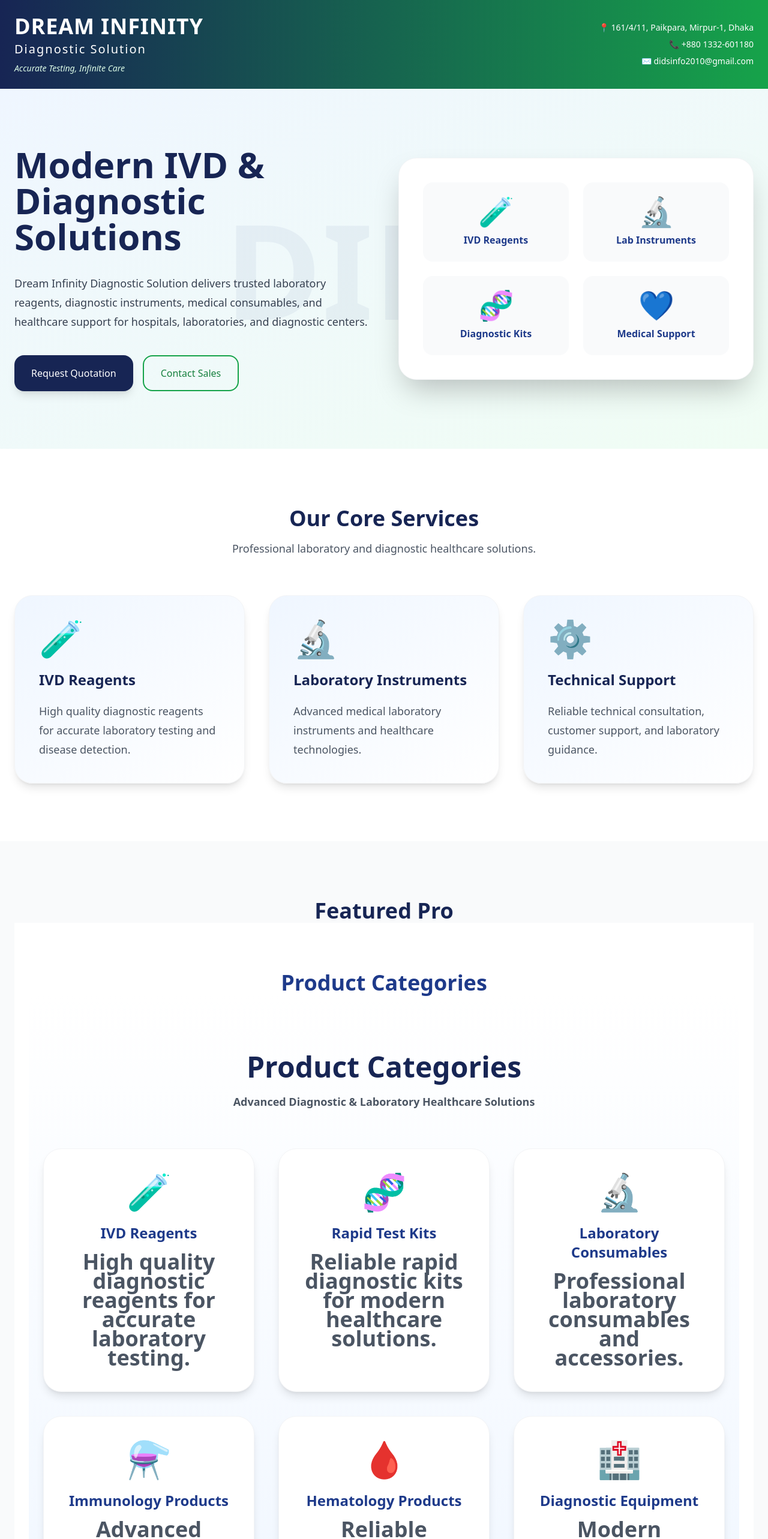
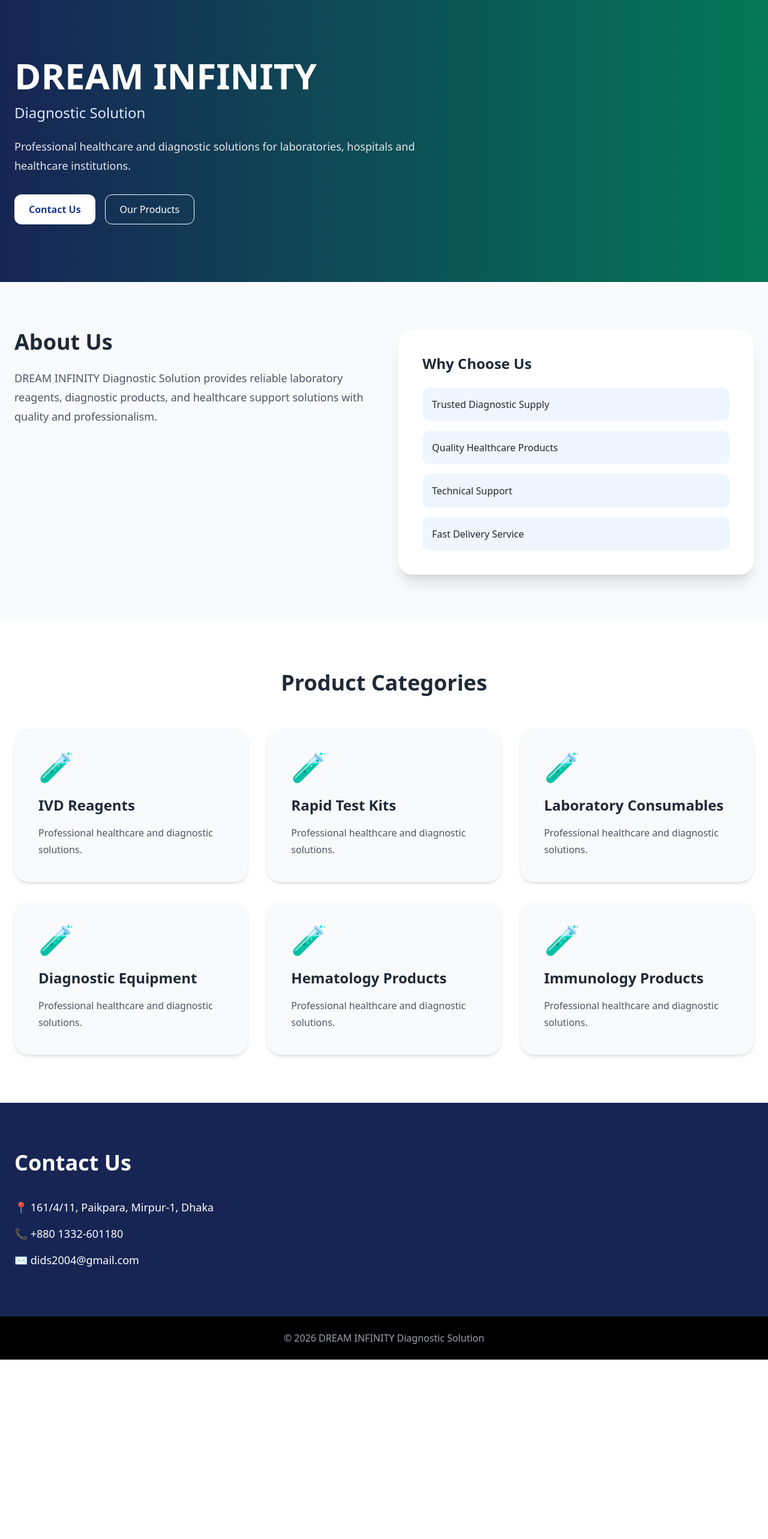
Before and after one commit to didc2026/dream-infinity-diagnostic-solution, a React (Create React App) app: page / in a window 1280 px wide. Shown: the top 2565 px of the page at 60% size. After the commit the page ends 2266 px from the top, so only its background shows below. Built offline with nearby package versions, Linux system fonts and the light colour scheme.

Commit message:
professional website update

```diff
--- a/src/App.js
+++ b/src/App.js
@@ -1,385 +1,155 @@
-export default function DreamInfinityWebsite() {
+export default function App() {
+  const products = [
+    "IVD Reagents",
+    "Rapid Test Kits",
+    "Laboratory Consumables",
+    "Diagnostic Equipment",
+    "Hematology Products",
+    "Immunology Products",
+  ];
+
   return (
-    <div className="min-h-screen bg-white text-gray-800 font-sans">
-      {/* Header */}
-      <header className="bg-gradient-to-r from-blue-950 to-green-600 text-white shadow-xl">
-        <div className="max-w-7xl mx-auto px-6 py-6 flex flex-col md:flex-row items-center justify-between">
-          <div>
-            <h1 className="text-4xl font-bold tracking-wide">
+    <div className="min-h-screen bg-gray-50 text-gray-800">
+
+      {/* HERO SECTION */}
+      <section className="bg-gradient-to-r from-blue-950 to-emerald-700 text-white">
+        <div className="max-w-7xl mx-auto px-6 py-24">
+
+          <h1 className="text-5xl md:text-6xl font-bold">
             DREAM INFINITY
           </h1>
-            <p className="text-xl tracking-widest mt-1">
+
+          <p className="text-2xl mt-4 text-blue-100">
             Diagnostic Solution
           </p>
-            <p className="italic text-sm mt-2 text-green-100">
-              Accurate Testing, Infinite Care
+
+          <p className="mt-6 max-w-2xl text-lg leading-8 text-gray-200">
+            Professional healthcare and diagnostic solutions for laboratories,
+            hospitals and healthcare institutions.
+          </p>
+
+          <div className="mt-8 flex gap-4">
+            <button className="bg-white text-blue-900 px-6 py-3 rounded-xl font-semibold">
+              Contact Us
+            </button>
+
+            <button className="border border-white px-6 py-3 rounded-xl">
+              Our Products
+            </button>
+          </div>
+
+        </div>
+      </section>
+
+      {/* ABOUT */}
+      <section className="max-w-7xl mx-auto px-6 py-20">
+
+        <div className="grid md:grid-cols-2 gap-12">
+
+          <div>
+            <h2 className="text-4xl font-bold mb-6">
+              About Us
+            </h2>
+
+            <p className="text-lg leading-8 text-gray-600">
+              DREAM INFINITY Diagnostic Solution provides reliable
+              laboratory reagents, diagnostic products, and healthcare
+              support solutions with quality and professionalism.
             </p>
           </div>
 
-          <div className="mt-5 md:mt-0 text-sm leading-7 text-right">
-            <p>📍 161/4/11, Paikpara, Mirpur-1, Dhaka</p>
-            <p>📞 +880 1332-601180</p>
-            <p>✉ didsinfo2010@gmail.com</p>
-          </div>
-        </div>
-      </header>
+          <div className="bg-white rounded-3xl shadow-xl p-10">
+            <h3 className="text-2xl font-semibold mb-6">
+              Why Choose Us
+            </h3>
 
-      {/* Hero Section */}
-      <section className="bg-gradient-to-br from-blue-50 to-green-50 py-24 px-6 overflow-hidden relative">
-        <div className="absolute inset-0 opacity-5 text-[220px] font-bold flex items-center justify-center text-blue-900 pointer-events-none">
-          DIDS
+            <div className="space-y-4">
+
+              <div className="bg-blue-50 rounded-xl p-4">
+                Trusted Diagnostic Supply
               </div>
 
-        <div className="max-w-7xl mx-auto grid md:grid-cols-2 gap-12 items-center relative z-10">
-          <div>
-            <h2 className="text-5xl md:text-6xl font-bold text-blue-950 leading-tight">
-              Modern IVD & Diagnostic Solutions
-            </h2>
+              <div className="bg-blue-50 rounded-xl p-4">
+                Quality Healthcare Products
+              </div>
 
-            <p className="mt-8 text-lg leading-8 text-gray-700">
-              Dream Infinity Diagnostic Solution delivers trusted laboratory reagents,
-              diagnostic instruments, medical consumables, and healthcare support
-              for hospitals, laboratories, and diagnostic centers.
-            </p>
+              <div className="bg-blue-50 rounded-xl p-4">
+                Technical Support
+              </div>
 
-            <div className="mt-10 flex flex-wrap gap-4">
-              <button className="bg-blue-950 hover:bg-blue-900 text-white px-7 py-4 rounded-2xl shadow-lg transition-all">
-                Request Quotation
-              </button>
+              <div className="bg-blue-50 rounded-xl p-4">
+                Fast Delivery Service
+              </div>
 
-              <button className="border-2 border-green-600 text-green-700 hover:bg-green-50 px-7 py-4 rounded-2xl transition-all">
-                Contact Sales
-              </button>
             </div>
           </div>
 
-          <div className="bg-white rounded-[30px] shadow-2xl border border-gray-100 p-10">
-            <div className="grid grid-cols-2 gap-6">
-              {[
-                ["🧪", "IVD Reagents"],
-                ["🔬", "Lab Instruments"],
-                ["🧬", "Diagnostic Kits"],
-                ["💙", "Medical Support"],
-              ].map((item, index) => (
-                <div
-                  key={index}
-                  className="bg-gray-50 rounded-2xl p-6 text-center hover:shadow-md transition"
-                >
-                  <div className="text-5xl mb-3">{item[0]}</div>
-                  <p className="font-semibold text-blue-900">{item[1]}</p>
         </div>
-              ))}
-            </div>
-          </div>
-        </div>
+
       </section>
 
-      {/* Services */}
-      <section className="py-24 px-6 bg-white">
-        <div className="max-w-7xl mx-auto">
-          <div className="text-center mb-16">
-            <h2 className="text-4xl font-bold text-blue-950">
-              Our Core Services
-            </h2>
-            <p className="mt-4 text-gray-600 text-lg">
-              Professional laboratory and diagnostic healthcare solutions.
-            </p>
-          </div>
+      {/* PRODUCTS */}
+      <section className="bg-white py-20">
 
-          <div className="grid md:grid-cols-3 gap-10">
-            {[
-              {
-                title: "IVD Reagents",
-                icon: "🧪",
-                desc: "High quality diagnostic reagents for accurate laboratory testing and disease detection.",
-              },
-              {
-                title: "Laboratory Instruments",
-                icon: "🔬",
-                desc: "Advanced medical laboratory instruments and healthcare technologies.",
-              },
-              {
-                title: "Technical Support",
-                icon: "⚙️",
-                desc: "Reliable technical consultation, customer support, and laboratory guidance.",
-              },
-            ].map((service, index) => (
-              <div
-                key={index}
-                className="bg-gradient-to-br from-blue-50 to-white border border-gray-100 p-10 rounded-[30px] shadow-lg hover:shadow-2xl transition-all"
-              >
-                <div className="text-6xl mb-6">{service.icon}</div>
-                <h3 className="text-2xl font-bold text-blue-950 mb-5">
-                  {service.title}
-                </h3>
-                <p className="text-gray-600 leading-8 text-lg">
-                  {service.desc}
-                </p>
-              </div>
-            ))}
-          </div>
-        </div>
-      </section>
-
-      {/* Products */}
-      <section className="bg-gray-50 py-24 px-6">
-        <div className="max-w-7xl mx-auto">
-          <div className="text-center mb-16">
-            <h2 className="text-4xl font-bold text-blue-950">
-              Featured Pro<section className="py-20 bg-white">
         <div className="max-w-7xl mx-auto px-6">
 
-    <h2 className="text-4xl font-bold text-center text-blue-900 mb-14">
-      Product Categories<section className="py-24 bg-gradient-to-b from-white to-blue-50">
-  <div className="max-w-7xl mx-auto px-6">
-
-    <div className="text-center mb-16">
-      <h2 className="text-5xl font-bold text-blue-950">
+          <h2 className="text-4xl font-bold text-center mb-14">
             Product Categories
-      </h2>
-
-      <p className="mt-5 text-lg text-gray-600">
-        Advanced Diagnostic & Laboratory Healthcare Solutions
-      </p>
-    </div>
-
-    <div className="grid md:grid-cols-3 gap-10">
-
-      {[
-        {
-          icon: "🧪",
-          title: "IVD Reagents",
-          desc: "High quality diagnostic reagents for accurate laboratory testing."
-        },
-
-        {
-          icon: "🧬",
-          title: "Rapid Test Kits",
-          desc: "Reliable rapid diagnostic kits for modern healthcare solutions."
-        },
-
-        {
-          icon: "🔬",
-          title: "Laboratory Consumables",
-          desc: "Professional laboratory consumables and accessories."
-        },
-
-        {
-          icon: "⚗️",
-          title: "Immunology Products",
-          desc: "Advanced immunology solutions for clinical laboratories."
-        },
-
-        {
-          icon: "🩸",
-          title: "Hematology Products",
-          desc: "Reliable hematology products and laboratory support."
-        },
-
-        {
-          icon: "🏥",
-          title: "Diagnostic Equipment",
-          desc: "Modern medical and diagnostic laboratory instruments."
-        }
-
-      ].map((item, index) => (
-
-        <div
-          key={index}
-          className="bg-white rounded-[30px] p-10 shadow-lg border border-gray-100 hover:-translate-y-2 hover:shadow-2xl transition-all duration-300"
-        >
-
-          <div className="text-6xl mb-6">
-            {item.icon}
-          </div>
-
-          <h3 className="text-2xl font-bold text-blue-900 mb-4">
-            {item.title}
-          </h3>
-
-          <p className="text-gray-600 leading-8">
-            {item.desc}
-          </p>
-
-        </div>
-
-      ))}
-
-    </div>
-  </div>
-</section>
           </h2>
 
           <div className="grid md:grid-cols-3 gap-8">
 
-      {[
-        "IVD Reagents",
-        "Rapid Test Kits",
-        "Laboratory Consumables",
-        "Diagnostic Equipment",
-        "Immunology Products",
-        "Hematology Products"
-      ].map((item, index) => (
-
+            {products.map((product, index) => (
               <div
                 key={index}
-          className="bg-blue-50 rounded-3xl p-8 shadow-md hover:shadow-xl transition"
+                className="bg-gray-50 rounded-3xl p-10 shadow-md hover:shadow-2xl transition"
               >
-          <div className="text-5xl mb-5">🧪</div>
+                <div className="text-5xl mb-6">🧪</div>
 
-          <h3 className="text-2xl font-bold text-blue-900 mb-3">
-            {item}
+                <h3 className="text-2xl font-semibold mb-4">
+                  {product}
                 </h3>
 
-          <p className="text-gray-600">
+                <p className="text-gray-600 leading-7">
                   Professional healthcare and diagnostic solutions.
                 </p>
               </div>
+            ))}
 
-      ))}
-    </div>
-  </div>
-</section>ducts
-            </h2>
-            <p className="mt-4 text-gray-600 text-lg">
-              Trusted diagnostic and laboratory products.
-            </p>
           </div>
 
-          <div className="grid md:grid-cols-3 gap-8">
-            {[
-              "LIAISON Measles IgM",
-              "LIAISON Measles IgG",
-              "TB Gold Diagnostic Kit",
-              "CLIA Reagents",
-              "Laboratory Consumables",
-              "Medical Accessories",
-            ].map((product, index) => (
-              <div
-                key={index}
-                className="bg-white rounded-[28px] p-8 shadow-md border border-gray-100 hover:shadow-xl transition-all"
-              >
-                <div className="text-5xl mb-5">🧬</div>
-                <h3 className="text-xl font-bold text-blue-900 mb-3">
-                  {product}
-                </h3>
-                <p className="text-gray-600 leading-7">
-                  Professional healthcare and laboratory diagnostic solution.
-                </p>
         </div>
-            ))}
-          </div>
-        </div>
+
       </section>
 
-      {/* About */}
-      <section className="py-24 px-6 bg-white">
-        <div className="max-w-7xl mx-auto grid md:grid-cols-2 gap-12 items-center">
-          <div>
-            <h2 className="text-4xl font-bold text-blue-950 mb-8">
-              About Dream Infinity
-            </h2>
+      {/* CONTACT */}
+      <section className="bg-blue-950 text-white py-20">
 
-            <p className="text-lg leading-9 text-gray-700">
-              Dream Infinity Diagnostic Solution is committed to delivering
-              trusted medical and laboratory diagnostic solutions with quality,
-              integrity, and professional customer service.
-            </p>
+        <div className="max-w-7xl mx-auto px-6">
 
-            <div className="mt-10 space-y-4 text-lg">
-              <p>✔ Trusted Diagnostic Partner</p>
-              <p>✔ Quality Healthcare Products</p>
-              <p>✔ Reliable Customer Support</p>
-              <p>✔ Modern Laboratory Technologies</p>
-            </div>
-          </div>
-
-          <div className="bg-gradient-to-br from-blue-900 to-green-600 rounded-[35px] p-12 text-white shadow-2xl">
-            <h3 className="text-3xl font-bold mb-8">
-              Why Choose Us?
-            </h3>
-
-            <div className="space-y-6 text-lg leading-8">
-              <p>
-                We provide reliable IVD products, professional laboratory
-                solutions, and excellent after-sales support for hospitals,
-                clinics, and diagnostic centers.
-              </p>
-
-              <p>
-                Our mission is to ensure accurate testing and quality healthcare
-                support through modern technologies.
-              </p>
-            </div>
-          </div>
-        </div>
-      </section>
-
-      {/* Contact */}
-      <section className="bg-gradient-to-r from-blue-50 to-green-50 py-24 px-6 relative overflow-hidden">
-        <div className="absolute inset-0 opacity-5 text-[200px] font-bold flex items-center justify-center text-blue-900 pointer-events-none">
-          DIDS
-        </div>
-
-        <div className="max-w-5xl mx-auto text-center relative z-10">
-          <h2 className="text-4xl font-bold text-blue-950 mb-12">
+          <h2 className="text-4xl font-bold mb-10">
             Contact Us
           </h2>
 
-          <div className="bg-white rounded-[35px] shadow-2xl p-12 text-left border border-gray-100">
-            <div className="grid md:grid-cols-2 gap-10 text-lg leading-8">
-              <div>
-                <p>
-                  <span className="font-bold text-blue-900">Company:</span>
-                  <br />
-                  Dream Infinity Diagnostic Solution
-                </p>
+          <div className="space-y-4 text-lg">
 
-                <p className="mt-6">
-                  <span className="font-bold text-blue-900">Address:</span>
-                  <br />
-                  161/4/11, Paikpara, Mirpur-1, Dhaka
-                </p>
+            <p>📍 161/4/11, Paikpara, Mirpur-1, Dhaka</p>
+
+            <p>📞 +880 1332-601180</p>
+
+            <p>✉️ dids2004@gmail.com</p>
+
           </div>
 
-              <div>
-                <p>
-                  <span className="font-bold text-blue-900">Phone:</span>
-                  <br />
-                  +880 1332-601180
-                </p>
-
-                <p className="mt-6">
-                  <span className="font-bold text-blue-900">Email:</span>
-                  <br />
-                  dids2004@gmail.com
-                </p>
-              </div>
         </div>
 
-            <div className="mt-12 text-center">
-              <button className="bg-green-600 hover:bg-green-700 text-white px-10 py-4 rounded-2xl shadow-lg text-lg transition-all">
-                WhatsApp Us
-              </button>
-            </div>
-          </div>
-        </div>
       </section>
 
-      {/* Footer */}
-      <footer className="bg-blue-950 text-white py-10 text-center">
-        <h3 className="text-2xl font-bold">
-          Dream Infinity Diagnostic Solution
-        </h3>
+      {/* FOOTER */}
+      <footer className="bg-black text-gray-400 py-6 text-center">
+        © 2026 DREAM INFINITY Diagnostic Solution
+      </footer>
 
-        <p className="mt-3 text-gray-300 italic">
-          Accurate Testing, Infinite Care
-        </p>
-
-        <p className="mt-4 text-sm text-gray-400">
-          © 2026 Dream Infinity Diagnostic Solution. All Rights Reserved.
-        </p>
-      </footer>
     </div>
   );
 }
```
Lines whose indentation alone changed are shown as unchanged.
